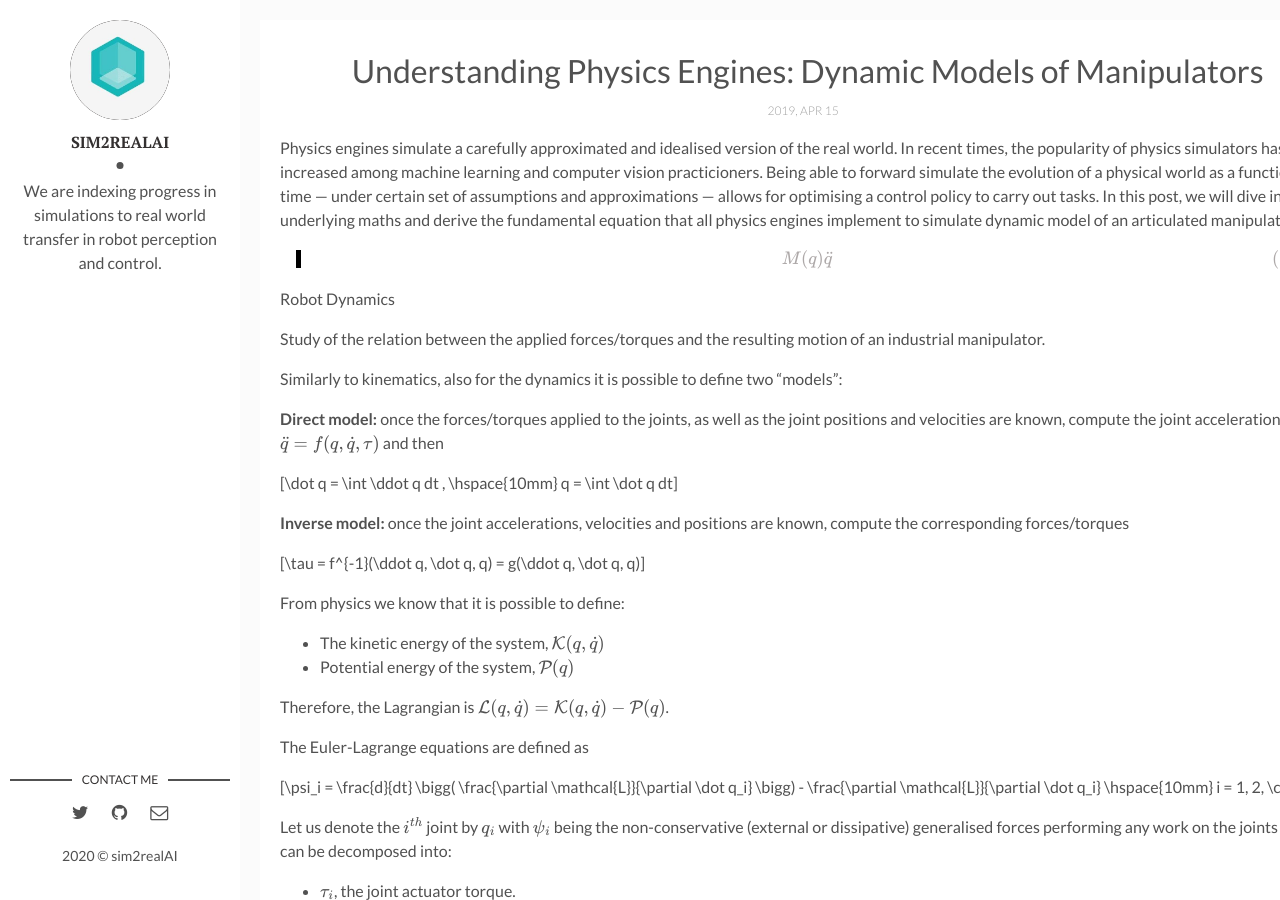
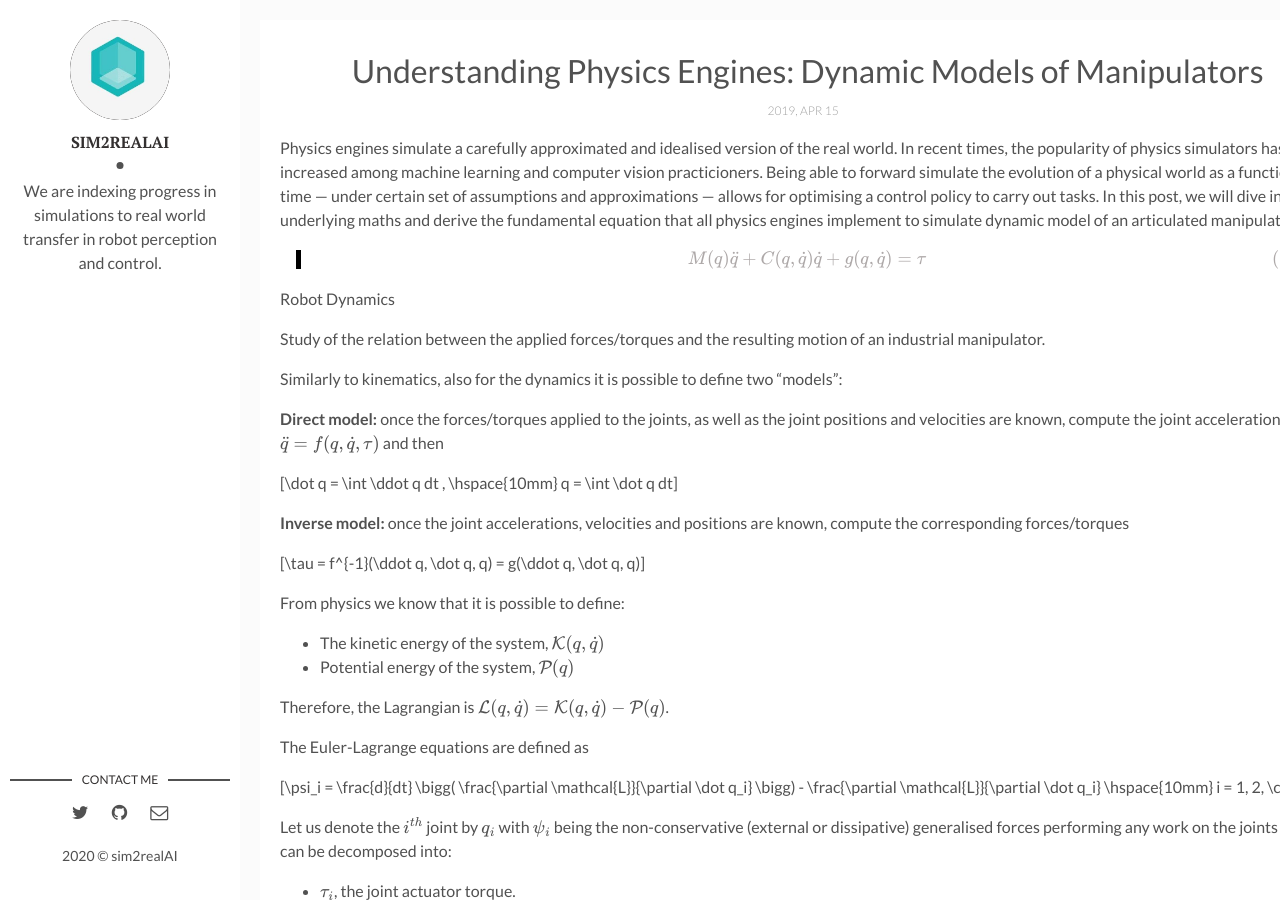
Before and after one commit to backupsim2realai/backupsim2realai.github.io, a Jekyll site: the page built from _posts/2019-04-15-Dynamic-Model-Of-Manipulators.markdown, in a window 1280 px wide and 900 px high. Built offline with Jekyll 4.4.1, drawn with Linux system fonts in a browser that asks for light colours; formulas are drawn with MathJax 3.

Commit message:
adding more information
Signed-off-by: Ankur Handa <ahanda@nvidia.com>

```diff
--- a/_posts/2019-04-15-Dynamic-Model-Of-Manipulators.markdown
+++ b/_posts/2019-04-15-Dynamic-Model-Of-Manipulators.markdown
@@ -8,7 +8,7 @@ img:  # Add image post (optional)
 
 Physics engines simulate a carefully approximated and idealised version of the real world. In recent times, the popularity of physics simulators has only increased among machine learning and computer vision practicioners. Being able to forward simulate the evolution of a physical world as a function of time --- under certain set of assumptions and approximations --- allows for optimising a control policy to carry out tasks. In this post, we will dive into the underlying maths and derive the fundamental equation that all physics engines implement to simulate dynamic model of an articulated manipulator.
 
-> $$M(q)\ddot q$$
+> $$M(q)\ddot q + C(q, \dot q) \dot q + g(q, \dot q) = \tau$$
 
 Robot Dynamics
 
```
